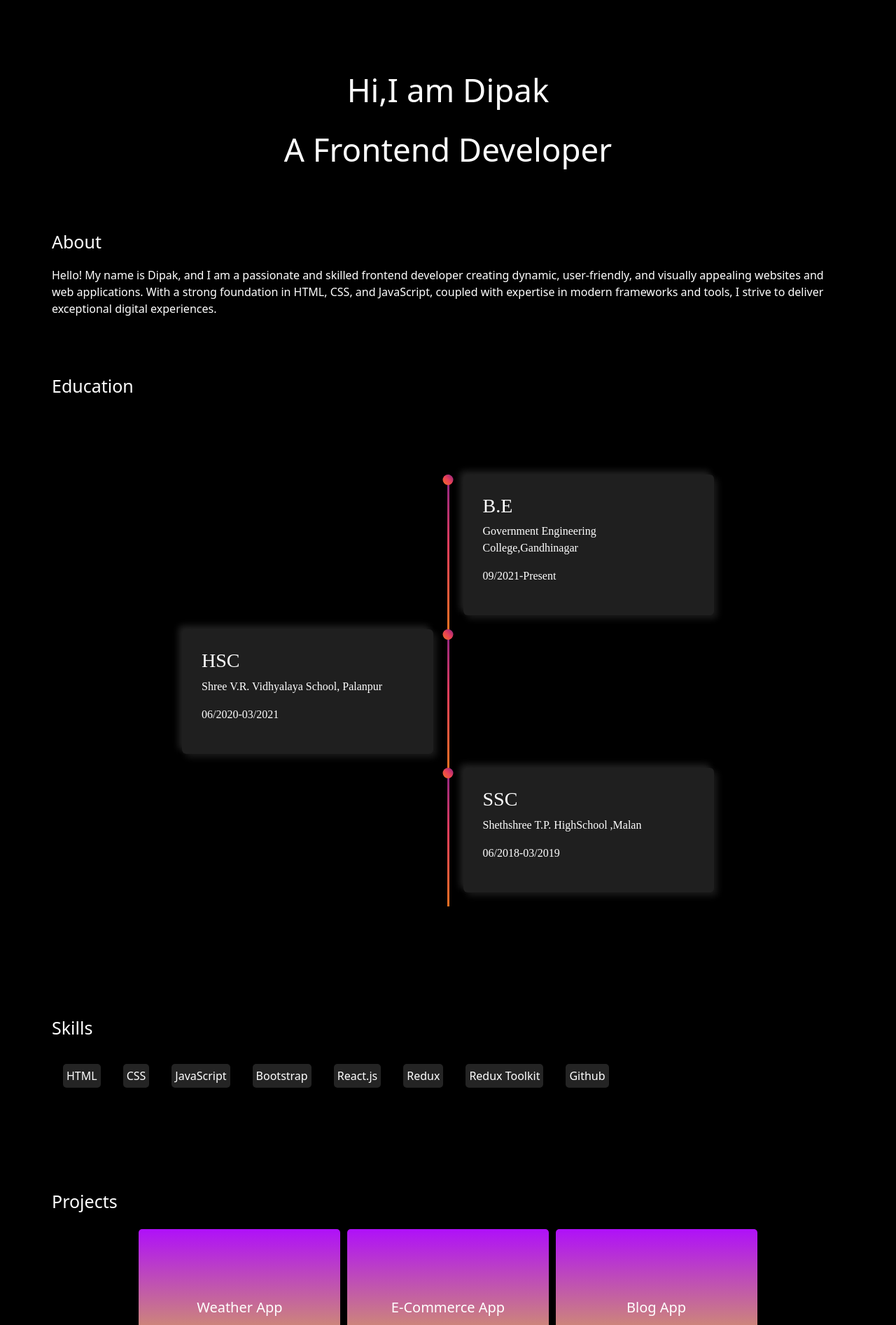
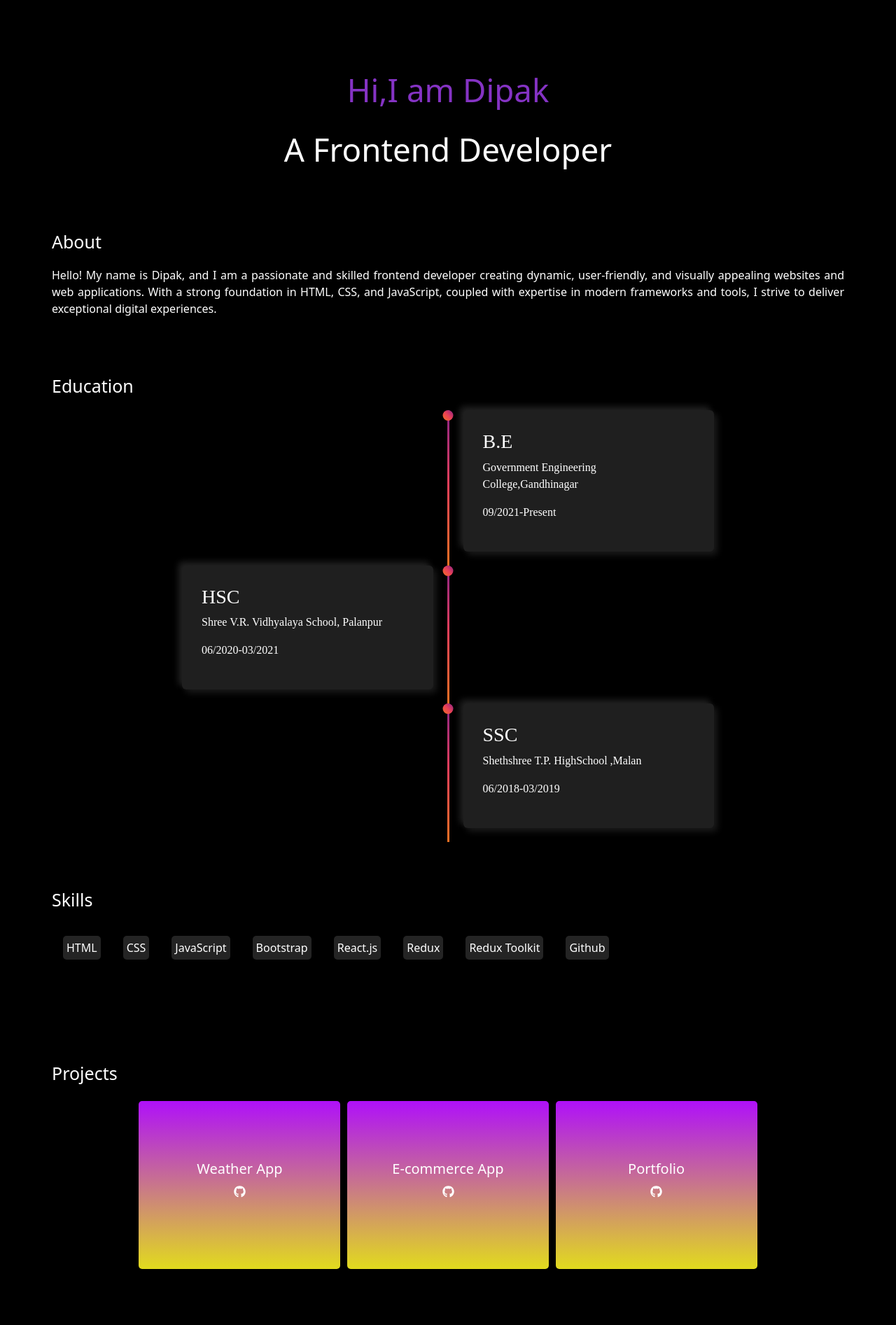
Before and after one commit to DIPAK954/my_portfolio, a React (Vite) app: page /Education in a window 1280 px wide. Shown: the part 67-1960 px from the top of the page at 70% size. Built offline with nearby package versions, Linux system fonts and the light colour scheme.

Commit message:
version 0.2

```diff
--- a/src/Component/Home.jsx
+++ b/src/Component/Home.jsx
@@ -1,7 +1,7 @@
 
 const Home =()=>{
     return <div id="home" className="home">
-       <p>Hi,I am Dipak</p>
+       <p id="my_name">Hi,I am Dipak</p>
        <p>A Frontend Developer</p>
     </div>
 }
--- a/src/Component/Projects.jsx
+++ b/src/Component/Projects.jsx
@@ -1,14 +1,39 @@
-const Projects =()=>{
-    return  <div className="Projects" id="id_projects">
-    <p id="Projects">Projects</p>
-    <div className="Projects_main">
-        <div className="projects_inner"><p className="projects_name">Weather App</p></div>
-        <div className="projects_inner"><p className="projects_name">E-Commerce App</p></div>
-        <div className="projects_inner"><p className="projects_name"> Blog App</p></div>
-
-
+import { FaGithub } from "react-icons/fa";
+const Projects = () => {
+  return (
+    <div className="Projects" id="id_projects">
+      <p id="Projects">Projects</p>
+      <div className="Projects_main">
+        <div className="projects_inner">
+          <p className="projects_name">
+            Weather App
+            <br></br>
+            <a href="https://github.com/DIPAK954/PRODIGY_WD_05" target="_blank">
+              <FaGithub />
+            </a>
+          </p>
+        </div>
+        <div className="projects_inner">
+          <p className="projects_name">
+            E-commerce App
+            <br></br>
+            <a href="https://github.com/DIPAK954/E-commerce" target="_blank">
+              <FaGithub></FaGithub>
+            </a>
+          </p>
+        </div>
+        <div className="projects_inner">
+          <p className="projects_name">
+            Portfolio
+            <br></br>
+            <a href="https://github.com/DIPAK954/my_portfolio" target="_blank">
+              <FaGithub></FaGithub>
+            </a>
+          </p>
+        </div>
+      </div>
     </div>
-  </div>;
-}
+  );
+};
 
 export default Projects;
--- a/src/index.css
+++ b/src/index.css
@@ -55,9 +55,14 @@
     padding-top:  10%;
 }
 
+#my_name{
+  color: #8533c4;
+}
+
 .about{
     color: white;
     padding: 4rem;
+    text-align: justify;
 }
 
 #about{
@@ -77,7 +82,7 @@
     align-items: center;
     justify-content: center;
     background-color:black;
-    min-height: 100vh;
+    /* min-height: 100vh; */
     /* padding: 100px 0; */
     font-family: Jost;
   }
@@ -225,6 +230,9 @@
    .Projects_main{
     flex-direction: column;
    }
+   .header{
+    padding:5% 2% 0 2%;
 
+   }
 
  }
```
